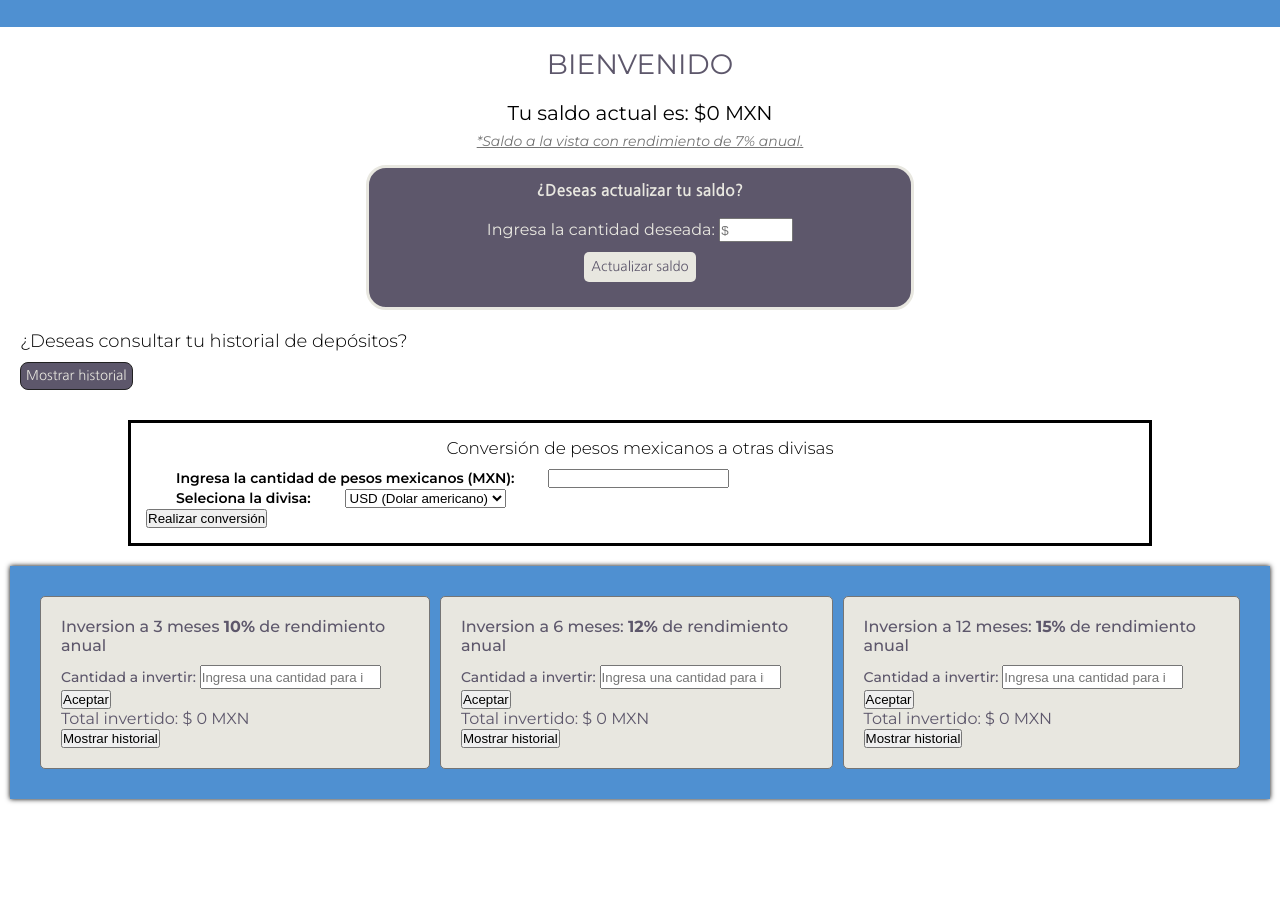
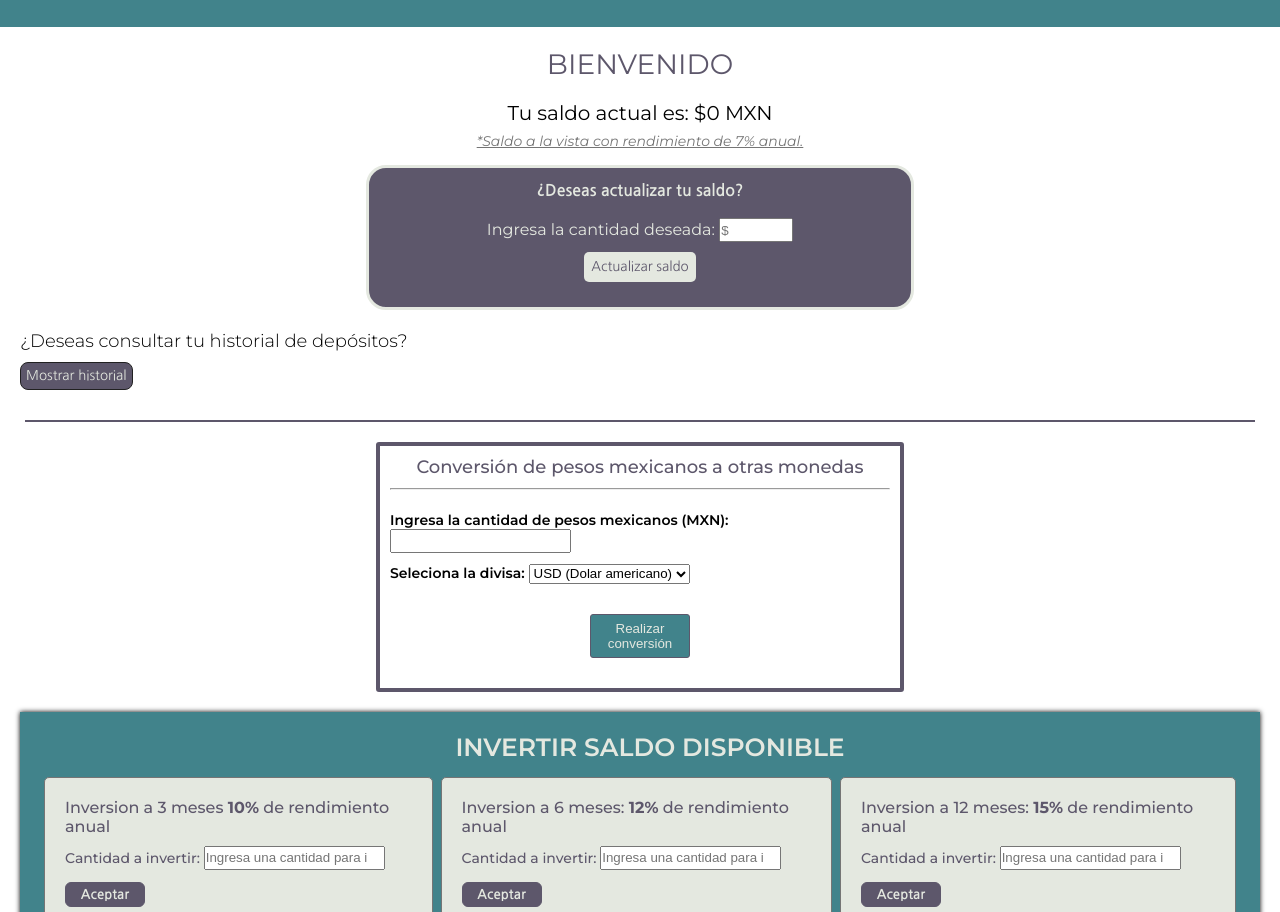
Before and after one commit to danielFloresAng/ProyectoFinal_FloresAngelino, a plain HTML site: page index.html in a window 1280 px wide. Shown: the part 104-1016 px from the top of the page. Before the commit the page ends 923 px from the top, so only its background shows below. Drawn offline with Linux system fonts and the light colour scheme; some packages are replaced by stand-ins of ours; a script that the page names is missing.

Commit message:
terminando estilos en css

```diff
--- a/index.html
+++ b/index.html
@@ -38,11 +38,12 @@
       <div id="contenedorMostrarHistorialDepositos"></div>
       <button id="botonOcultarHistorial" class="displayNone">Ocultar historial</button>
     </div>
+    <div class="linea"></div>
 
 <!-- Consultar divisas -->
     <div id="contenedorDivisas">
-      <p id="divisas">Conversión de pesos mexicanos a otras divisas</p>
-
+      <p id="divisas">Conversión de pesos mexicanos a otras monedas</p>
+      <hr>
       <label  for="cantidadPesos" class="divisasLabel">Ingresa la cantidad de pesos mexicanos (MXN): </label>
       <input type="number" id="cantidadPesos">
       <br>
@@ -60,21 +61,22 @@
 
 <!-- Sección principal - realizar inversiones -->
 <main id="seccionInervsiones">
-
+  <h2>Invertir saldo disponible</h2>
   <!-- Inversón 10 por ciento anual -->
+  <div class="contenedorPadreInversiones">
     <div class="contenedorInversiones">
       <h3>Inversion a 3 meses <b>10%</b> de rendimiento anual</h3>
 
       <label for="inversion10">Cantidad a invertir: </label>
       <input type="number" id="inversion10" placeholder="Ingresa una cantidad para invertir">
-
-    <button id="invertir10">Aceptar</button>
-    <p id="total10anual">Total invertido: $ <span id="total10anualSpan">0</span> MXN</p>
-    <button id="mostrarHistorial10">Mostrar historial</button>
+      <br>
+      <button id="invertir10" class="aceptarInversion">Aceptar</button>
+      <p id="total10anual"><b>Total invertido:</b> $ <span id="total10anualSpan">0</span> MXN</p>
+      <button id="mostrarHistorial10" class="mostrarOcultarInversiones">Mostrar historial</button>
 
       <div id="historialContainer10" class="displayNone">
-      <div id="inversion10anual" ></div>
-      <button id="ocultarHistorial10">Ocultar historial</button>
+        <div id="inversion10anual" class="historialesAnuales"></div>
+        <button id="ocultarHistorial10" class="mostrarOcultarInversiones">Ocultar historial</button>
       </div>
 
     </div>
@@ -85,14 +87,14 @@
 
         <label for="inversion12">Cantidad a invertir: </label>
         <input type="number" id="inversion12" placeholder="Ingresa una cantidad para invertir">
-
-      <button id="invertir12">Aceptar</button>
-      <p id="total12anual">Total invertido: $ <span id="total12anualSpan">0</span> MXN</p>
-      <button id="mostrarHistorial12">Mostrar historial</button>
+        <br>
+        <button id="invertir12" class="aceptarInversion">Aceptar</button>
+        <p id="total12anual"><b>Total invertido:</b> $ <span id="total12anualSpan">0</span> MXN</p>
+        <button id="mostrarHistorial12" class="mostrarOcultarInversiones">Mostrar historial</button>
 
         <div id="historialContainer12" class="displayNone">
-        <div id="inversion12anual" ></div>
-        <button id="ocultarHistorial12">Ocultar historial</button>
+          <div id="inversion12anual" class="historialesAnuales"></div>
+          <button id="ocultarHistorial12" class="mostrarOcultarInversiones">Ocultar historial</button>
         </div>
     </div>
 
@@ -102,14 +104,15 @@
 
         <label for="inversion15">Cantidad a invertir: </label>
         <input type="number" id="inversion15" placeholder="Ingresa una cantidad para invertir">
-
-      <button id="invertir15">Aceptar</button>
-      <p id="total15anual">Total invertido: $ <span id="total15anualSpan">0</span> MXN</p>
-      <button id="mostrarHistorial15">Mostrar historial</button>
+        <br>
+        <button id="invertir15" class="aceptarInversion">Aceptar</button>
+        <p id="total15anual"><b>Total invertido:</b> $ <span id="total15anualSpan">0</span> MXN</p>
+        <button id="mostrarHistorial15" class="mostrarOcultarInversiones">Mostrar historial</button>
 
         <div id="historialContainer15" class="displayNone">
-        <div id="inversion15anual" ></div>
-        <button id="ocultarHistorial15">Ocultar historial</button>
+          <div id="inversion15anual" class="historialesAnuales" ></div>
+          <button id="ocultarHistorial15" class="mostrarOcultarInversiones">Ocultar historial</button>
+        </div>
     </div>
   </div>
 
--- a/js/main.js
+++ b/js/main.js
@@ -84,7 +84,7 @@ botonDivisas.addEventListener("click", () => {
     fetch(urlApi)
     .then((resp) => resp.json())
     .then(data => {
-      conversionRealizada.textContent = `$${cantidad} MXN = $${data.rates[divisa]} ${divisa}`
+      conversionRealizada.innerHTML = `$${cantidad} <b>MXN =</b> $${data.rates[divisa]} <b>${divisa}</b>`
     })
     .catch((error) => {
       console.error("Data error", error)
@@ -141,7 +141,7 @@ boton10Anual.addEventListener("click", ()=> {
 
     historialDepositos.push(historial) // Agregando retiros al historial de depósitos principal
 
-    containerInversion10anual.innerHTML += `<br> Inversión: $${historial10Anual.Cantidad} MXN <br> Fecha inicial: ${historial10Anual.Fecha} <br> Total al final del plazo: $${cantidadMasRendimiento} MXN <br>`
+    containerInversion10anual.innerHTML += `<br> <b>Inversión:</b>  $${historial10Anual.Cantidad} MXN <br> <b>Fecha inicial:</b> ${historial10Anual.Fecha} <br> <b>Total al final del plazo:</b> $${cantidadMasRendimiento} MXN <br>`
 
   } else if (saldoUser < cantidad10anual) {
     Swal.fire({
@@ -195,7 +195,7 @@ boton12Anual.addEventListener("click", ()=> {
   let cantidadMasRendimiento = historial12Anual.Cantidad + (historial12Anual.Cantidad * ((0.12 / 365) * 180)) // Cálculo para obtener el total de inversión más rendimiento al finalizar el plazo
 
 
-  if (!isNaN(cantidad12anual) &&  saldoUser >= cantidad12anual) {
+  if (!isNaN(cantidad12anual) && saldoUser >= cantidad12anual) {
     saldoUser -= cantidad12anual
     sessionStorage.setItem("Saldo actual", saldoUser)
 
@@ -212,7 +212,7 @@ boton12Anual.addEventListener("click", ()=> {
 
     historialDepositos.push(historial) // Agregando retiros al historial de depósitos principal
 
-    containerInversion12anual.innerHTML += `<br> Inversión: $${historial12Anual.Cantidad} MXN <br> Fecha inicial: ${historial12Anual.Fecha} <br> Total al final del plazo: $${cantidadMasRendimiento} MXN <br>`
+    containerInversion12anual.innerHTML += `<br> <b>Inversión:</b> $${historial12Anual.Cantidad} MXN <br> <b>Fecha inicial:</b> ${historial12Anual.Fecha} <br> <b>Total al final del plazo:</b> $${cantidadMasRendimiento} MXN <br>`
 
   } else if (saldoUser < cantidad12anual) {
     Swal.fire({
@@ -283,7 +283,7 @@ boton15Anual.addEventListener("click", ()=> {
 
     historialDepositos.push(historial) // Agregando retiros al historial de depósitos principal
 
-    containerInversion15anual.innerHTML += `<br> Inversión: $${historial15Anual.Cantidad} MXN <br> Fecha inicial: ${historial15Anual.Fecha} <br> Total al final del plazo: $${cantidadMasRendimiento} MXN <br>`
+    containerInversion15anual.innerHTML += `<br> <b>Inversión:</b> $${historial15Anual.Cantidad} MXN <br> Fecha inicial: ${historial15Anual.Fecha} <br> Total al final del plazo: $${cantidadMasRendimiento} MXN <br>`
 
   } else if (saldoUser < cantidad15anual) {
     Swal.fire({
--- a/styles/style.css
+++ b/styles/style.css
@@ -8,9 +8,9 @@
   --oscuro: #212121;
   --contraste: #b76115;
   --contrasteB: #F4F1BB;
-  --main: rgb(79, 144, 209);
+  --main: rgb(65, 131, 139);
   --secundario: #5D576B;
-  --base: #e8e7e0;
+  --base: #e4e8e0;
   --gris: #757575;
   --mons: 'Montserrat', sans-serif;
   --nanum: 'Nanum Gothic', sans-serif;
@@ -32,13 +32,17 @@ header{
   padding: 3rem;
   background-color: var(--main);
   margin-bottom: 2rem;
-  color: var(--secundario);
+  color: var(--base);
+}
+button {
+  cursor: pointer;
 }
 h1{
   font-weight: 500;
   margin-bottom: 1rem;
   font-size: 3.5rem;
 }
+
 #descripcion {
   font-style: italic;
   font-size: 1.4rem;
@@ -65,6 +69,8 @@ h2 {
   text-decoration: underline;
   color: var(--gris);
 }
+
+/* Sección para hacer depósitos y actualizar saldo */
 #contenedorActualizar {
   border: solid;
   padding: 1.5rem;
@@ -99,16 +105,81 @@ h2 {
 #botonActualizarSaldo:hover {
   background-color: var(--contrasteB);
   font-size: 1.4rem;
-  cursor: pointer;
 }
+.linea {
+  margin: 0 2.5rem;
+  border: solid var(--secundario) 1px;
+}
+
+/* Conversión de moneda */
+#contenedorDivisas {
+  border: solid 4px var(--secundario);
+  border-radius: 3px;
+  padding: 1rem;
+  margin: 2rem auto;
+  max-width: 50rem;
+}
+#divisas {
+  font-weight: 500;
+  color: var(--secundario);
+  font-style: var(--nanum);
+  font-size: 1.5rem;
+  margin-bottom: 1rem;
+  text-align: center;
+}
+.divisasLabel{
+  font-size: 1.2rem;
+  font-weight: 600;
+  margin: 0 auto;
+}
+#contenedorDivisas hr {
+  margin-bottom: 2rem;
+  color: var(--secundario);
+}
+
+#contenedorDivisas input, #contenedorDivisas select{
+  margin-bottom: 1rem;
+  height: 2rem;
+}
+#botonDivisas {
+  padding: .6rem;
+  background-color: var(--main);
+  border-radius: 3px;
+  color: var(--base);
+  font-weight: 500;
+  border: solid 1px var(--secundario);
+  transition: .3s;
+
+  margin: 2rem 40%;
+}
+#contenedorDivisas button:hover {
+  padding: .7rem;
+  color: var(--secundario);
+  background-color: var(--base);
+}
+
+
+/* Sección principal - realizar inversiones  */
+
 #seccionInervsiones {
   box-shadow: 0 0 .5rem 0;
-  margin: 2rem 1rem;
-  padding: 3rem;
+  margin: 2rem 2rem;
+  padding: 1rem 2.4rem;
+  background-color: var(--main);
+}
+#seccionInervsiones h2 {
+  color: var(--base);
+  font-size: 1.6rem;
+  font-weight: 600;
+  text-transform: unset;
+  width: 100%;
+  text-transform: uppercase;
+  margin-bottom: 1.5rem;
+}
+.contenedorPadreInversiones {
   display: flex;
-  justify-content: space-evenly;
-  gap: 1rem;
-  background-color: var(--main);
+  flex-direction: row;
+  gap: .8rem;
 }
 
 .contenedorInversiones {
@@ -134,6 +205,9 @@ h2 {
   margin: 2rem ;
   font-weight: 300;
 }
+.historialesAnuales {
+  font-size: 1.3rem;
+}
 .displayNone {
   display: none;
 }
@@ -151,7 +225,6 @@ h2 {
   font-family: var(--nanum);
   border-radius: 8px;
   border: solid .5px var(--oscuro);
-  cursor: pointer;
   transition: .2s;
   background-color: var(--secundario);
   color: var(--base);
@@ -161,24 +234,87 @@ h2 {
   color: var(--secundario);
   font-weight: 550;
 }
+.aceptarInversion {
+  margin-top: 1.2rem;
+  margin-bottom: .8rem;
+  width: 8rem;
+  padding: .5rem;
+  font-family: var(--nanum);
+  border-radius: 6px;
+  border: solid 1px var(--secundario);
+  transition: .2s;
+  background-color: var(--secundario);
+  color: var(--base);
+  font-weight: 600;
+}
+.aceptarInversion:hover {
+  font-size: 1.4rem;
+  background-color: var(--gris);
+  padding: .6rem;
+}
+.mostrarOcultarInversiones {
+  margin-top: 1.2rem;
+  margin-bottom: .3rem;
+  padding: .3rem;
+  font-family: var(--mons);
+  border-radius: 3px;
+  border: solid px var(--secundario);
+  transition: .2s;
+  background-color: var(--gris);
+  color: var(--base);
+  font-weight: 500;
+}
+.mostrarOcultarInversiones:hover {
+  padding: .5rem;
+}
 
-/* Sección para hacer depósitos y actualizar saldo */
+/* MediaQueries */
+@media (max-width: 300px) {
+  h1{
+    font-size: 2.5rem;
+  }
+  h2 {
+    font-size: 2.2rem;
+  }
+  h3 {
+    font-size: 2rem;
+  }
+  #descripcion {
+    font-size: 1.3rem;
+  }
+  .tuSaldo {
+    font-size: 1.6rem;
+  }
+  .mensaje {
+    font-size: 1.3rem;
+  }
+  #contenedorHistorialDepositos p{
+    font-size: 1.5rem;
+  }
+  #contenedorMostrarHistorialDepositos {
+    font-size: 1.3rem;
+  }
+  #contenedorHistorialDepositos button {
+    margin: 1rem auto .5rem auto;
+  }
+}
+@media (min-width: 301px) {
+  .historialesAnuales {
+    font-size: 1.5rem;
+  }
+  #divisas {
+    font-size:1.8rem;
+  }
+  .divisasLabel {
+    font-size:1.4rem;
+  }
+  #seccionInervsiones h2 {
+    font-size: 2.5rem;
+  }
+}
+@media (max-width: 660px) {
+  .contenedorPadreInversiones {
+    flex-direction: column;
 
-#contenedorDivisas {
-  border: solid;
-  padding: 1.5rem;
-  margin: 2rem 10%;
-
+  }
 }
-#divisas {
-  font-style: var(--nanum);
-  font-weight: 300;
-  font-size: 1.7rem;
-  margin-bottom: 1rem;
-  text-align: center;
-}
-.divisasLabel{
-  font-size: 1.4rem;
-  font-weight: 600;
-  margin: 3rem;
-}
```
Lines whose indentation alone changed are shown as unchanged.
